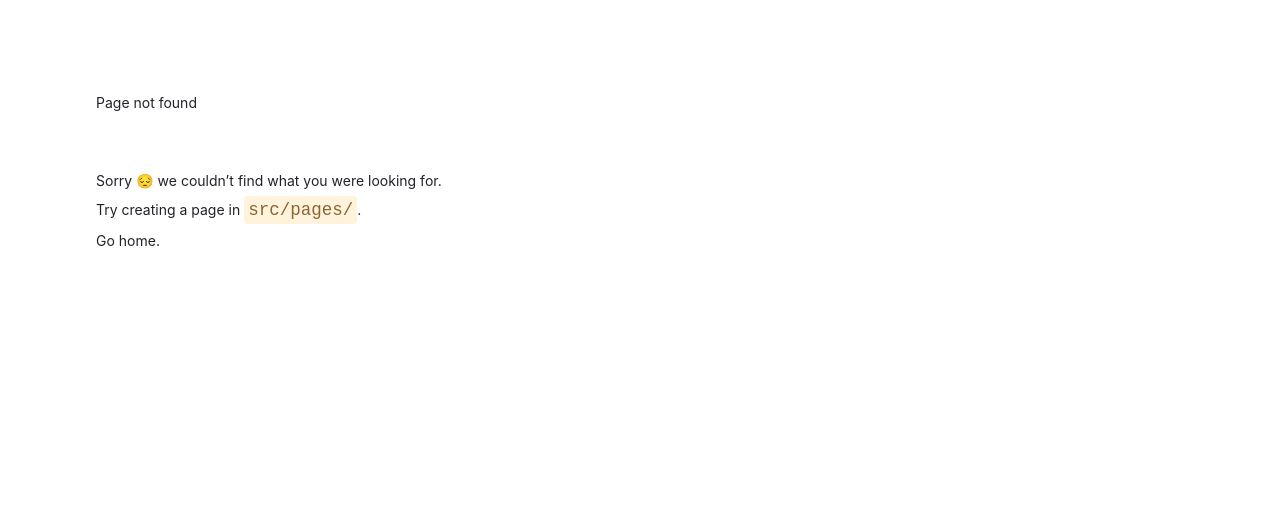
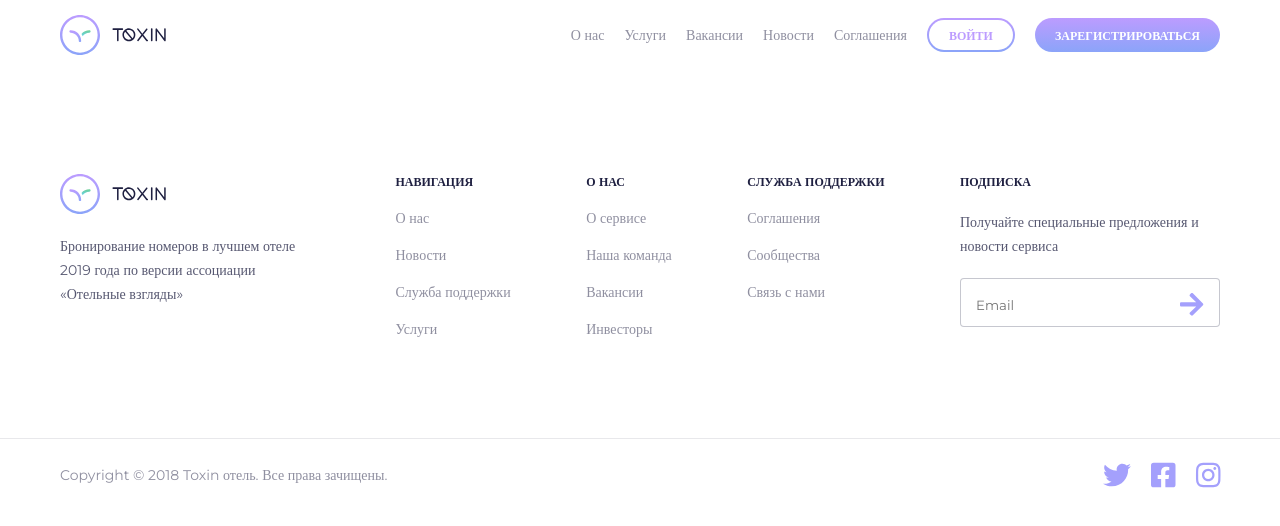
Before and after one commit to diana-tdm/toxin, a Gatsby site: page /search-room in a window 1280 px wide. Before the commit this address had no page. Built offline with nearby package versions, Linux system fonts and the light colour scheme; Gatsby itself is replaced by a stand-in of ours; a web font is replaced by a local one.

Commit message:
Доделала footer, подключила fontawesome. Начала страницу search-room.

```diff
--- a/package.json
+++ b/package.json
@@ -17,6 +17,11 @@
   "dependencies": {
     "@fontsource/montserrat": "^4.4.5",
     "@fontsource/quicksand": "^4.4.5",
+    "@fortawesome/fontawesome-free": "^5.15.3",
+    "@fortawesome/fontawesome-svg-core": "^1.2.35",
+    "@fortawesome/free-brands-svg-icons": "^5.15.3",
+    "@fortawesome/free-solid-svg-icons": "^5.15.3",
+    "@fortawesome/react-fontawesome": "^0.1.14",
     "gatsby": "^3.8.1",
     "gatsby-plugin-sass": "^4.8.0",
     "react": "^17.0.1",
--- a/src/components/Footer/index.js
+++ b/src/components/Footer/index.js
@@ -1,40 +1,74 @@
 import * as React from "react";
+import Logo from "../../images/main/logo-header.svg";
+import { FontAwesomeIcon } from "@fortawesome/react-fontawesome";
+import {
+  faTwitter,
+  faInstagram,
+  faFacebookSquare,
+} from "@fortawesome/free-brands-svg-icons";
 import "./style.scss";
+import EmailInput from "../UI/EmailInput";
 
 // markup
 const Footer = () => {
   return (
     <footer>
+      <div className="footer">
         <div className="container">
           <div className="footer__link">
-          <div className="footer__logo"></div>
-          <div className="footer__nav">
-            <h4>навигация</h4>
-            <a>О нас</a>
-            <a>Новости</a>
-            <a>Служба поддержки</a>
-            <a>Услуги</a>
+            <div className="footer__logo">
+              <img className="footer__img" src={Logo} alt="logo-header" />
+              <p className="footer__text">
+                Бронирование номеров в лучшем отеле 2019 года по версии
+                ассоциации «Отельные взгляды»
+              </p>
             </div>
             <div className="footer__nav">
-            <h4>навигация</h4>
-            <a>О нас</a>
-            <a>Новости</a>
-            <a>Служба поддержки</a>
-            <a>Услуги</a>
+              <h4 className="footer__title">навигация</h4>
+              <a className="footer__link-item">О нас</a>
+              <a className="footer__link-item">Новости</a>
+              <a className="footer__link-item">Служба поддержки</a>
+              <a className="footer__link-item">Услуги</a>
             </div>
             <div className="footer__nav">
-            <h4>навигация</h4>
-            <a>О нас</a>
-            <a>Новости</a>
-            <a>Служба поддержки</a>
-            <a>Услуги</a>
+              <h4 className="footer__title">о нас</h4>
+              <a className="footer__link-item">О сервисе</a>
+              <a className="footer__link-item">Наша команда</a>
+              <a className="footer__link-item">Вакансии</a>
+              <a className="footer__link-item">Инвесторы</a>
+            </div>
+            <div className="footer__nav">
+              <h4 className="footer__title">Служба поддержки</h4>
+              <a className="footer__link-item">Соглашения</a>
+              <a className="footer__link-item">Сообщества</a>
+              <a className="footer__link-item">Связь с нами</a>
             </div>
             <div className="footer__mail">
-            <h4>Подписка</h4>
-            <p>Получайте специальные предложения и новости сервиса</p>
+              <h4 className="footer__title">Подписка</h4>
+              <p className="footer__text">
+                Получайте специальные предложения и новости сервиса
+              </p>
+              <EmailInput />
             </div>
           </div>
-        <div className="footer__social"></div>
+        </div>
+      </div>
+
+      <div className="container">
+        <div className="footer__social">
+          <div>Copyright © 2018 Toxin отель. Все права зачищены.</div>
+          <div className="footer__icons">
+            <a className="footer__icon">
+              <FontAwesomeIcon icon={faTwitter} size="2x" />
+            </a>
+            <a className="footer__icon">
+              <FontAwesomeIcon icon={faFacebookSquare} size="2x" />
+            </a>
+            <a className="footer__icon">
+              <FontAwesomeIcon icon={faInstagram} size="2x" />
+            </a>
+          </div>
+        </div>
       </div>
     </footer>
   );
--- a/src/components/Footer/style.scss
+++ b/src/components/Footer/style.scss
@@ -0,0 +1,81 @@
+.footer {
+  box-shadow: 0px 1px 0px rgba(31, 32, 65, 0.1);
+
+  &__link {
+    display: flex;
+    flex-direction: row;
+    justify-content: space-between;
+    padding: 104px 0px 100px;
+  }
+
+  &__img {
+    margin-bottom: 20px;
+  }
+
+  &__text {
+    font-size: 14px;
+    line-height: 24px;
+    color: rgba(31, 32, 65, 0.75);
+    margin-bottom: 20px;
+  }
+
+  &__logo,
+  &__mail {
+    flex: 0 1 260px;
+  }
+
+  &__nav {
+    display: flex;
+    flex-direction: column;
+  }
+
+  &__title {
+    font-weight: bold;
+    font-size: 12px;
+    line-height: 15px;
+    text-transform: uppercase;
+    color: #1f2041;
+    margin-bottom: 21px;
+  }
+
+  &__link-item {
+    font-size: 14px;
+    line-height: 17px;
+    color: rgba(31, 32, 65, 0.5);
+    margin-bottom: 20px;
+    &:last-child {
+      margin-bottom: 0px;
+    }
+  }
+
+  &__input-email {
+    width: 100%;
+    background: #ffffff;
+    border: 1px solid rgba(31, 32, 65, 0.25);
+    box-sizing: border-box;
+    border-radius: 4px;
+    margin-top: 20px;
+    padding: 12px 0px 8px 15px;
+    font-size: 14px;
+    line-height: 24px;
+    color: rgba(31, 32, 65, 0.25);
+  }
+
+  &__social {
+    display: flex;
+    justify-content: space-between;
+    align-items: center;
+    padding: 23px 0px;
+    font-size: 14px;
+    line-height: 17px;
+    color: rgba(31, 32, 65, 0.5);
+  }
+
+  &__icon {
+    color: #a4a0fc;
+    margin-right: 20px;
+    &:last-child {
+      margin-right: 0px;
+    }
+  }
+}
--- a/src/components/SearchForm/index.js
+++ b/src/components/SearchForm/index.js
@@ -1,4 +1,5 @@
 import * as React from "react";
+import { Link } from "gatsby";
 import Button from "../UI/Button";
 import "./style.scss";
 
@@ -30,7 +31,9 @@ const SearchForm = () => {
           <option value="2">2</option>
         </select>
       </label>
-      <Button addClass="searchform__button">подобрать номер</Button>
+      <Link className="searchform__link" to="/search-room">
+        <Button addClass="searchform__button">подобрать номер</Button>
+      </Link>
     </form>
   );
 };
--- a/src/components/SearchForm/style.scss
+++ b/src/components/SearchForm/style.scss
@@ -63,7 +63,13 @@
     color: rgba(31, 32, 65, 0.75);
   }
 
+  &__link {
+    display: block;
+    width: 100%;
+  }
+
   &__button {
+    width: 100%;
     margin-top: 30px;
   }
 }
--- /dev/null
+++ b/src/components/UI/EmailInput/index.js
@@ -0,0 +1,22 @@
+import * as React from "react";
+import { FontAwesomeIcon } from "@fortawesome/react-fontawesome";
+import { faArrowRight } from "@fortawesome/free-solid-svg-icons";
+import "./style.scss";
+
+// markup
+const EmailInput = ({ children, secondary, addClass }) => {
+  return (
+    <div className="email-input">
+      <input
+        className="email-input__input"
+        type="email"
+        placeholder="Email"
+      ></input>
+      <button className="email-input__button">
+        <FontAwesomeIcon icon={faArrowRight} size="2x" />
+      </button>
+    </div>
+  );
+};
+
+export default EmailInput;
--- /dev/null
+++ b/src/components/UI/EmailInput/style.scss
@@ -0,0 +1,21 @@
+.email-input {
+  display: flex;
+  justify-content: space-between;
+  width: 100%;
+  background: #ffffff;
+  border: 1px solid rgba(31, 32, 65, 0.25);
+  box-sizing: border-box;
+  border-radius: 4px;
+  padding: 12px 15px 8px 15px;
+  font-size: 14px;
+  line-height: 24px;
+  color: rgba(31, 32, 65, 0.25);
+
+  &__button {
+    width: 24px;
+    height: 27px;
+    color: #a4a0fc;
+    background: none;
+    border: none;
+  }
+}
--- /dev/null
+++ b/src/pages/search-room.js
@@ -0,0 +1,17 @@
+import * as React from "react";
+import Header from "../components/Header";
+
+import Footer from "../components/Footer";
+
+// markup
+const IndexPage = () => {
+  return (
+    <main>
+      <title>Home Page</title>
+      <Header />
+      <Footer />
+    </main>
+  );
+};
+
+export default IndexPage;
```
Also changed, not shown: 1 other file. Lines whose indentation alone changed are shown as unchanged.
